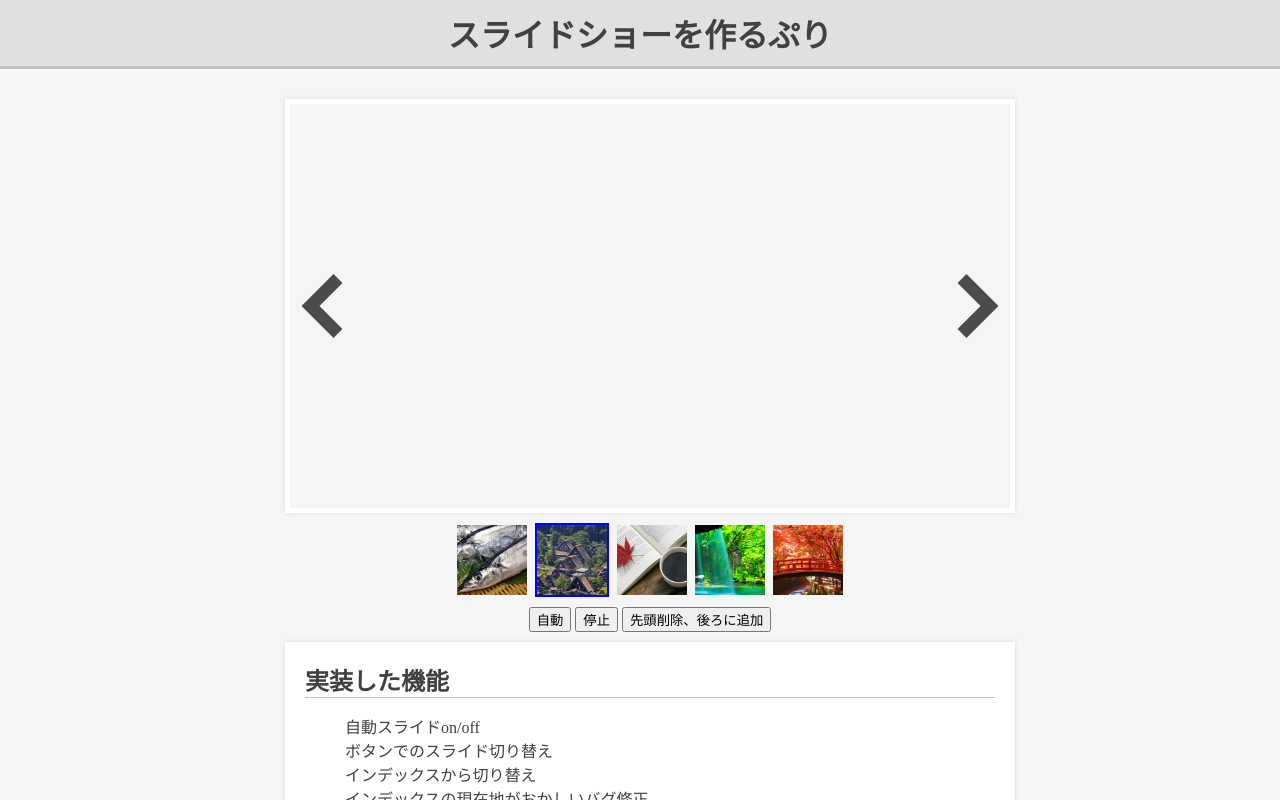
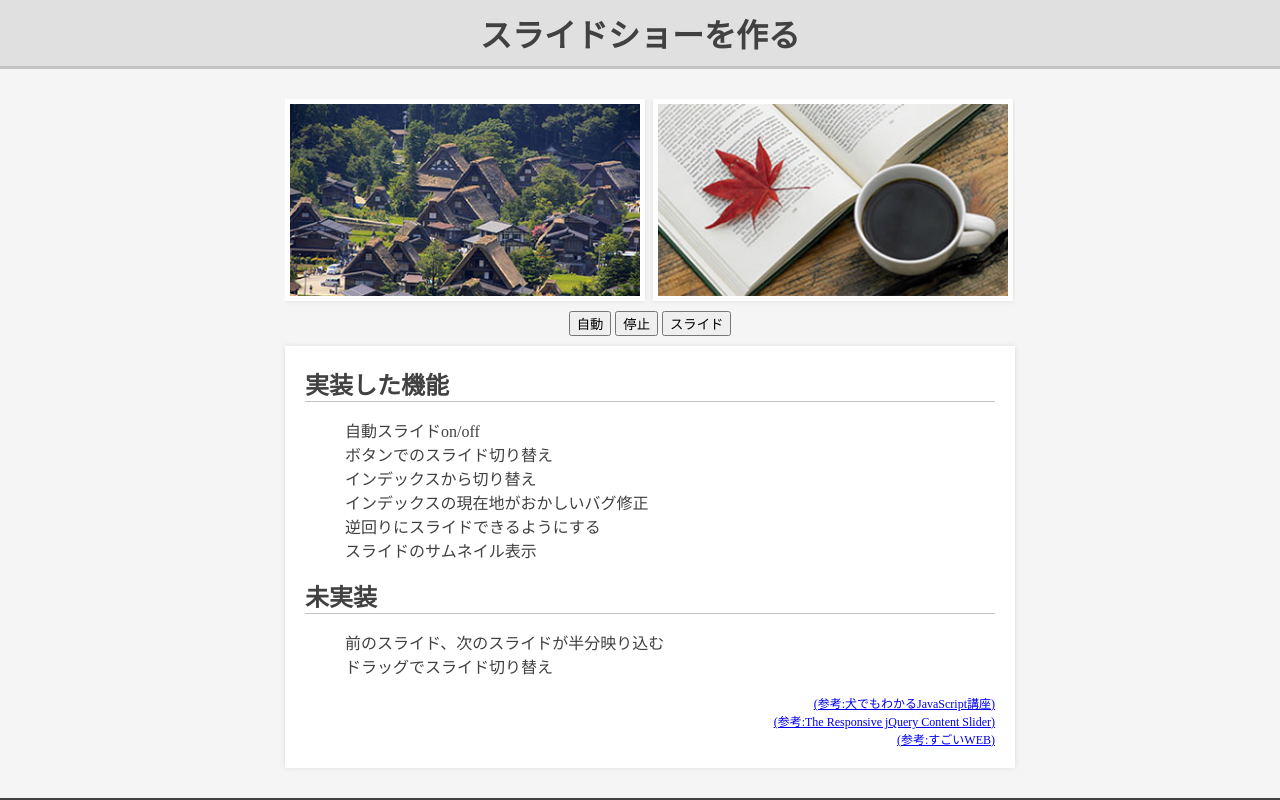
Before and after one commit to hishinuma616/-WIP-SlideShow, a plain HTML site: page index.html in a window 1280 px wide. Both pictures are taken after a click on the button "自動". Shown: the top 800 px of the page. Drawn offline with Linux system fonts and the light colour scheme.

Commit message:
スタイル調整

```diff
--- a/index.html
+++ b/index.html
@@ -5,25 +5,18 @@
   </head>
   <body>
     <header>
-      <h1>スライドショーを作るぷり</h1>
+      <h1>スライドショーを作る</h1>
     </header>
     <div class="box">
-
-      <div class="main-image-box">
-        <div class="slide">
-          <div class="before-button" onClick="myChange(0)"></div>
-          <!-- <img id="idshow1" class="fadein" src="./img/秋刀魚.jpg">
-          <img id="idshow2" class="fadeout" src="./img/白川郷.jpg"> -->
-          <div class="next-button" onClick="myChange(1)"></div>
-        </div>
+      <div class="slide-box">
+        <ul id="js-slide-index" class="slide-index">
+          <!-- スライドの画像が入ります -->
+        </ul>
       </div>
-      <ul id="js-slide-index" class="slide-index">
-        <!-- スライドの画像が入ります -->
-      </ul>
       <div class="out-button-box">
         <input type="button" value="自動" onClick="out()">
         <input type="button" value="停止" onClick="outStop()">
-        <input type="button" value="先頭削除、後ろに追加" onClick="slideAnimation()">
+        <input type="button" value="スライド" onClick="slideAnimation()">
       </div>
 
       <div class="article-body">
@@ -38,15 +31,12 @@
         </ol>
         <h2>未実装</h2>
         <ol>
-          <li>マウスオンで矢印の表示・非表示切り替え<li>
-        </ol>
-        <h2>追加予定</h2>
-        <ol>
           <li>前のスライド、次のスライドが半分映り込む</li>
-          <li>クリックでスライドイン</li>
+          <li>ドラッグでスライド切り替え</li>
         </ol>
         <a href="http://cya.sakura.ne.jp/java/sshow2" target="_blank" class="outside-link">(参考:犬でもわかるJavaScript講座)</a>
         <a href="http://bxslider.com/" target="_blank" class="outside-link">(参考:The Responsive jQuery Content Slider)</a>
+        <a href="http://sugoiweb.nezihiko.com/" target="_blank" class="outside-link">(参考:すごいWEB)</a>
       </div>
     </div>
     <footer>
--- a/slide.js
+++ b/slide.js
@@ -12,66 +12,16 @@ myNowCnt = 0;		// 現在表示している配列番号
 myflg = 0;		// どっちを表示して、どっちを消すかのフラグ
 var oya = document.getElementById('js-slide-index');
 
-function myChange(check){	// スライドショーメイン関数
-  if(check==1){ //加算式
-    if(myNowCnt<myImage.length-1){ // 次の配列番号
-      myNowCnt = myNowCnt+1;
-    }else{
-      myNowCnt = 0;
-    }
-  }else if(check==0){ //減少式
-    if(myNowCnt==0){ // 次の配列番号
-      myNowCnt = myImage.length-1;
-    }else{
-      myNowCnt = myNowCnt-1;
-    }
-  }
-
-  myflg = (myflg==0) ? 1 : 0;						// 表示・非表示フラグ反転
-  if (myflg == 0){
-    document.getElementById("idshow1").src = myImage[myNowCnt];		// 次の画像をセットする
-    document.getElementById("idshow1").className = "fadein";		// フェードイン
-    document.getElementById("idshow2").className = "fadeout";	// フェードアウト
-    indexCheck();
-
-  }else{
-    document.getElementById("idshow2").src = myImage[myNowCnt];		// 次の画像をセットする
-    document.getElementById("idshow1").className = "fadeout";	// フェードアウト
-    document.getElementById("idshow2").className = "fadein";		// フェードイン
-    indexCheck();
-  }
-}
-
-function indexCheck(){
-  for(j=0; j<=myImage.length-1 ;j++){
-    if(j!=myNowCnt){
-      //  document.getElementById(j).className = "slide-index-icon"; //インデックスの色を変える
-      document.getElementById("thumbnail"+j).className = "slide-thumbnail";
-    }else{
-      //document.getElementById(j).className = "slide-index-icon slide-index-active"; //インデックスの色を変える
-      document.getElementById("thumbnail"+j).className = "slide-thumbnail slide-thumbnail-active";
-    }
-  }
-}
-
-function indexChange(point){
-  if(point == 0){
-    myNowCnt = myImage.length-1-point;
-  }else{
-    myNowCnt = point-1;
-  }
-  myChange(1);
-}
 
 function out(){
-  timerID=setInterval("myChange(1)",2000);	// 2秒周期に画像を更新する
+  timerID=setInterval("slideAnimation()",2000);	// 2秒周期に画像を更新する
 }
 
 function outStop(){
   clearInterval(timerID);
 }
 
-function listAdd(){
+function listChange(){
   var elemLi = document.createElement('li');  // li要素生成
   elemLi.setAttribute("id","hoge");
   elemLi.setAttribute("class","slide-index-icon");
@@ -90,9 +40,9 @@ function listAdd(){
 
 function slideAnimation(){
   oya.style.transition="0.5s";
-  oya.style.left = "-78px";
+  oya.style.left = "-368px";
 
-  window.setTimeout("listAdd()", "550");
+  window.setTimeout("listChange()", "550");
 }
 
 // ----------サムネイルの処理 ここから▼----------
--- a/style.css
+++ b/style.css
@@ -93,10 +93,15 @@ h1 {
 
 /*-------インデックス処理 ここから-------*/
 
+.slide-box {
+  width: 730px;
+  overflow: hidden;
+}
+
 .slide-index {
   position: relative;
-  text-align: center;
-  width: 730px;
+  text-align: left;
+  width: 2000px;
   left: 0;
   margin-bottom: 10px;
   transition: 0.5s;
@@ -106,10 +111,17 @@ h1 {
   display: inline-block;
   margin-right: 8px;
   color: #000;
+  border: solid 5px #fff;
+  box-shadow: 0 0 5px #ddd;
+}
+
+.slide-thumbnail {
+  width: 350px;
+  height: 192px;
 }
 
 .slide-index-icon:nth-child(2) {
-  border: solid 2px blue;
+  /*border: solid 2px blue;*/
 }
 
 .slide-index-icon:last-child {
@@ -117,7 +129,7 @@ h1 {
 }
 
 .slide-index-icon:hover {
-  cursor: pointer;
+  /*cursor: pointer;*/
 }
 
 .slide-index-active {
@@ -128,18 +140,10 @@ h1 {
   /*margin-right: 0;*/
 }
 
-.slide-thumbnail {
-  width: 70px;
-  height: 70px;
-  object-fit: cover;
-}
+
 
 .slide-thumbnail-active {
   /*border: solid 2px blue;*/
-}
-
-.slide-thumbnail:hover {
-  opacity: 0.5;
 }
 
 /*-------インデックス処理 ここまで-------*/
@@ -171,17 +175,3 @@ footer {
   padding: 20px 0;
   color: #fff;
 }
-
-
-/*-------アニメーション処理-------*/
-
-.fadeout{
-
-  transition: 0.4s ease-in-out;
-  -webkit-transition: 0.4s ease-in-out;
-}
-.fadein{
-
-  transition: 0.4s ease-in-out;
-  -webkit-transition: 0.4s ease-in-out;
-}
```
